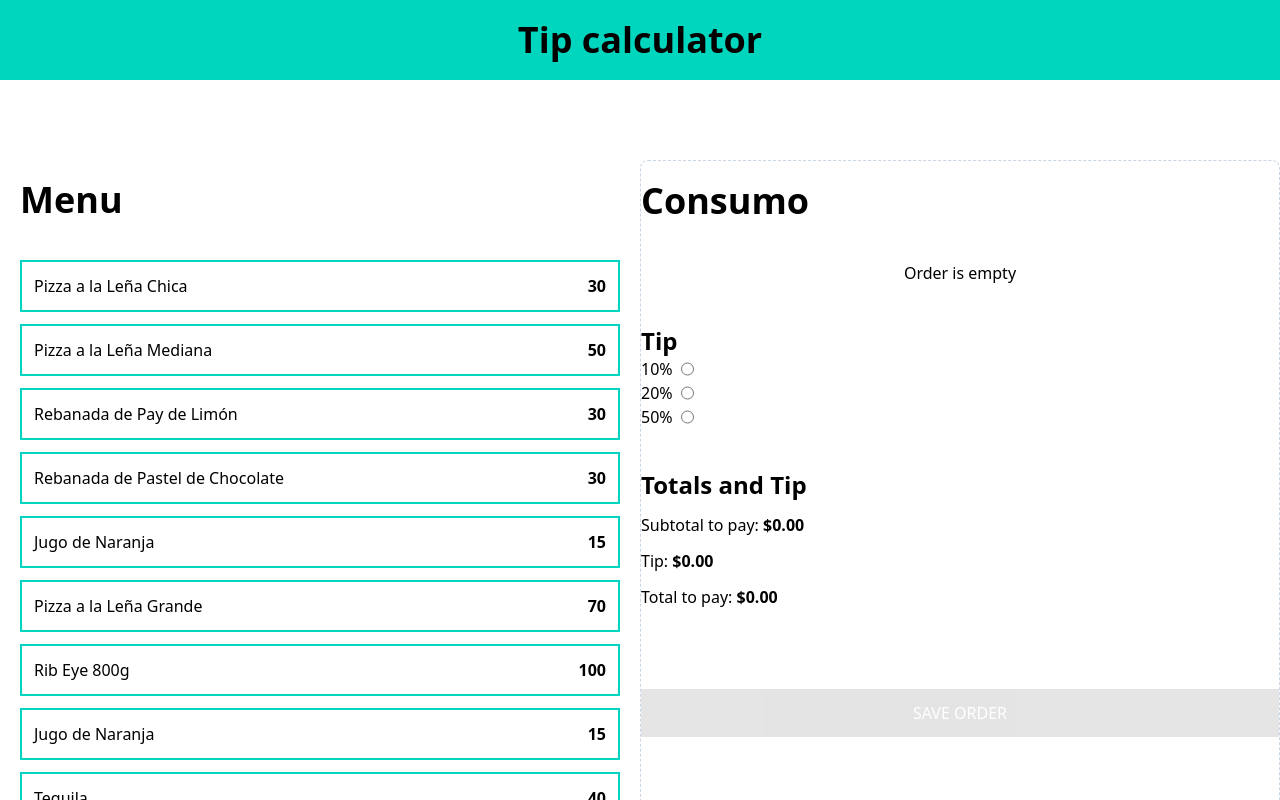
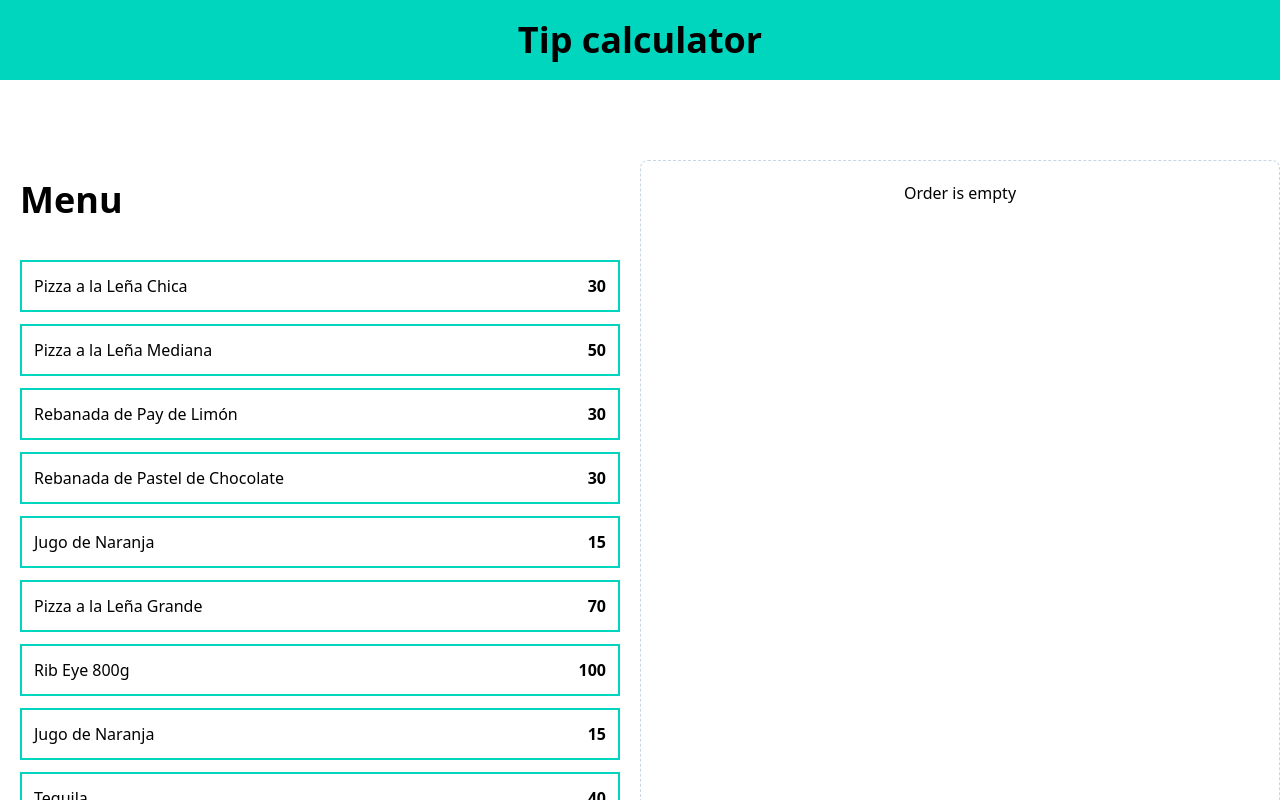
Before and after one commit to DevilRed/tip_calculator, a React (Vite) app: page / in a window 1280 px wide. Shown: the top 800 px of the page. Built offline with nearby package versions, Linux system fonts and the light colour scheme.

Commit message:
show order is empty properly to avoid unecessary component rendering

```diff
--- a/src/App.tsx
+++ b/src/App.tsx
@@ -23,6 +23,8 @@ function App() {
           </div>
         </div>
         <div className="border border-dashed border-slate-300 py-5 rounded-lg space-y-10">
+          {order.length ? (
+            <>
               <OrderContent
               order={order}
               removeItem={removeItem}
@@ -36,6 +38,12 @@ function App() {
                 tip={tip}
                 placerOrder={placerOrder}
               />
+            </>
+          ):
+          (
+            <p className="text-center">Order is empty</p>
+          )}
+
         </div>
       </main>
     </>
--- a/src/components/OrderContent.tsx
+++ b/src/components/OrderContent.tsx
@@ -11,10 +11,7 @@ export const OrderContent = ({ order, removeItem }: OrderContentProps) => {
     <div>
       <h2 className="font-black text-4xl">Consumo</h2>
       <div className="space-y-3 mt-10">
-        {order.length === 0 ? (
-          <p className="text-center">Order is empty</p>
-        ) : (
-          order.map((item) => (
+        {order.map((item) => (
             <div
               key={item.id}
               className="flex justify-between items-center border-t border-gray-200 py-5 last-of-type: border-b"
@@ -35,8 +32,7 @@ export const OrderContent = ({ order, removeItem }: OrderContentProps) => {
                 X
               </button>
             </div>
-          ))
-        )}
+          ))}
       </div>
     </div>
   );
```
Lines whose indentation alone changed are shown as unchanged.
